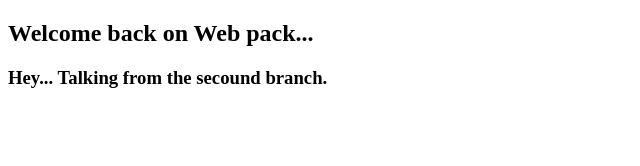
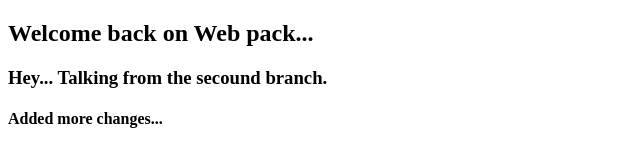
Before and after one commit to munnachowdhury/PortfolioWebsite, a plain HTML site: page index.html in a window 1280 px wide. Shown: the whole page, without its empty margins (0-640 px from the left). Drawn offline with Linux system fonts and the light colour scheme.

Commit message:
adding more code

```diff
--- a/index.html
+++ b/index.html
@@ -9,5 +9,6 @@
 <body>
     <h2> Welcome back on Web pack...</h2>
     <h3>Hey... Talking from the secound branch.</h3>
+    <h4>Added more changes...</h4>
 </body>
 </html>
```
